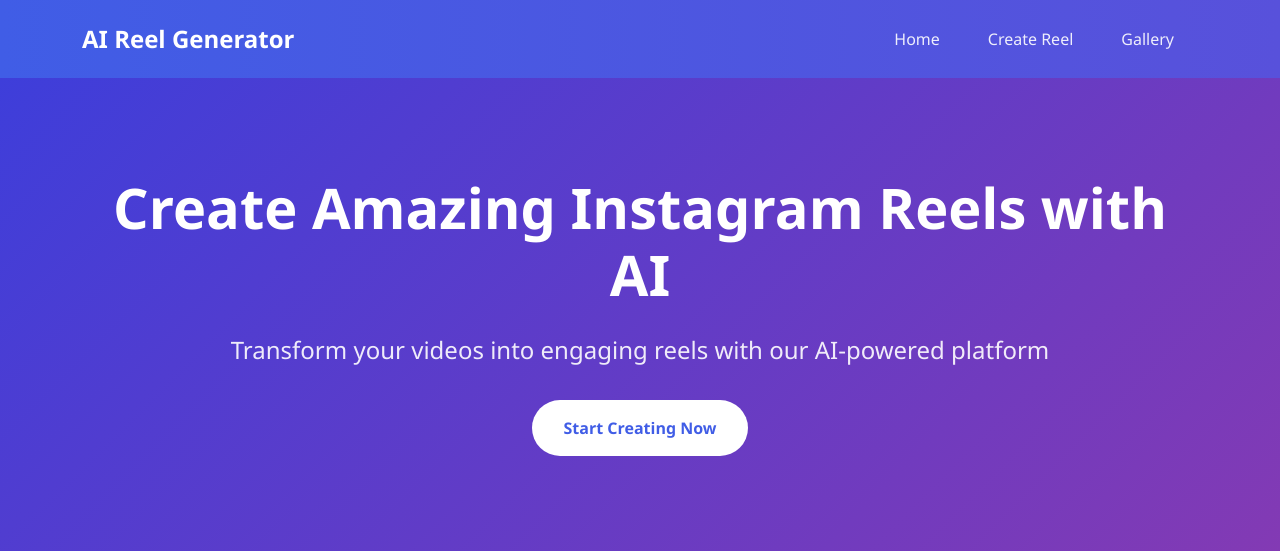
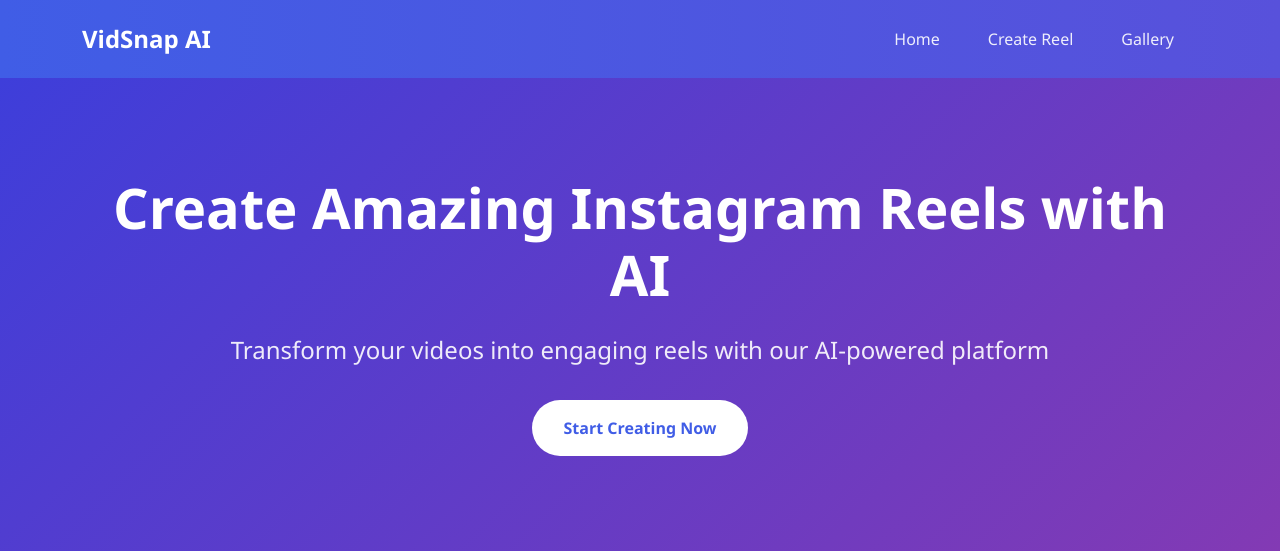
Before and after one commit to hitarthdesai17/VIDSNAP_AI, a Python web app: template templates/index.html in a window 1280 px wide. Shown: the top 551 px of the page. Run offline with Jinja, Linux system fonts and the light colour scheme; the template is opened without the code that fills it, so the values that code supplies are empty.

Commit message:
Updated Name

```diff
--- a/templates/base.html
+++ b/templates/base.html
@@ -12,7 +12,7 @@
 <body>
     <nav class="navbar navbar-expand-lg">
         <div class="container">
-            <a class="navbar-brand" href="/">AI Reel Generator</a>
+            <a class="navbar-brand" href="/">VidSnap AI</a>
             <button class="navbar-toggler" type="button" data-bs-toggle="collapse" data-bs-target="#navbarNav">
                 <span class="navbar-toggler-icon"></span>
             </button>
--- a/templates/index.html
+++ b/templates/index.html
@@ -1,6 +1,6 @@
 {% extends "base.html" %}
 
-{% block title %}AI Reel Generator - Create Amazing Instagram Reels{% endblock %}
+{% block title %}VidSnap AI - Create Amazing Instagram Reels{% endblock %}
 
 {% block content %}
 <section class="hero-section">
```
